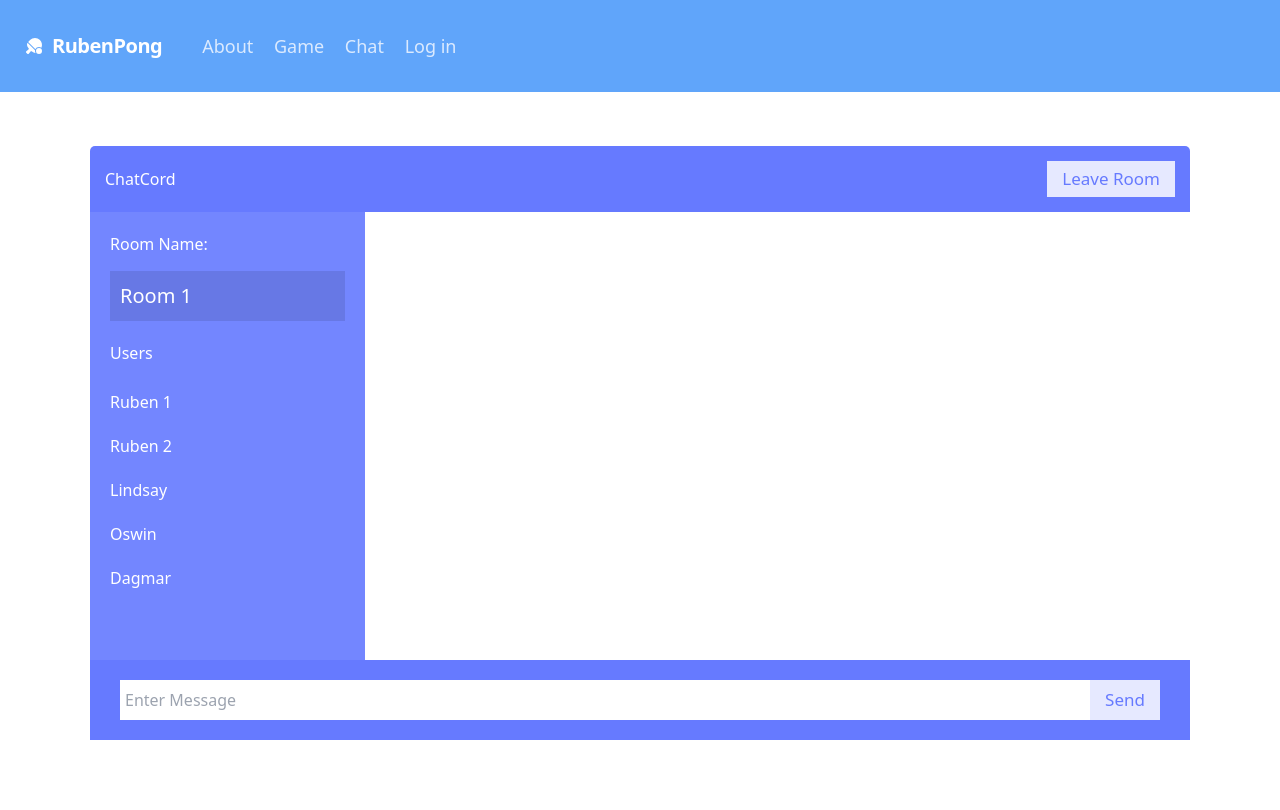
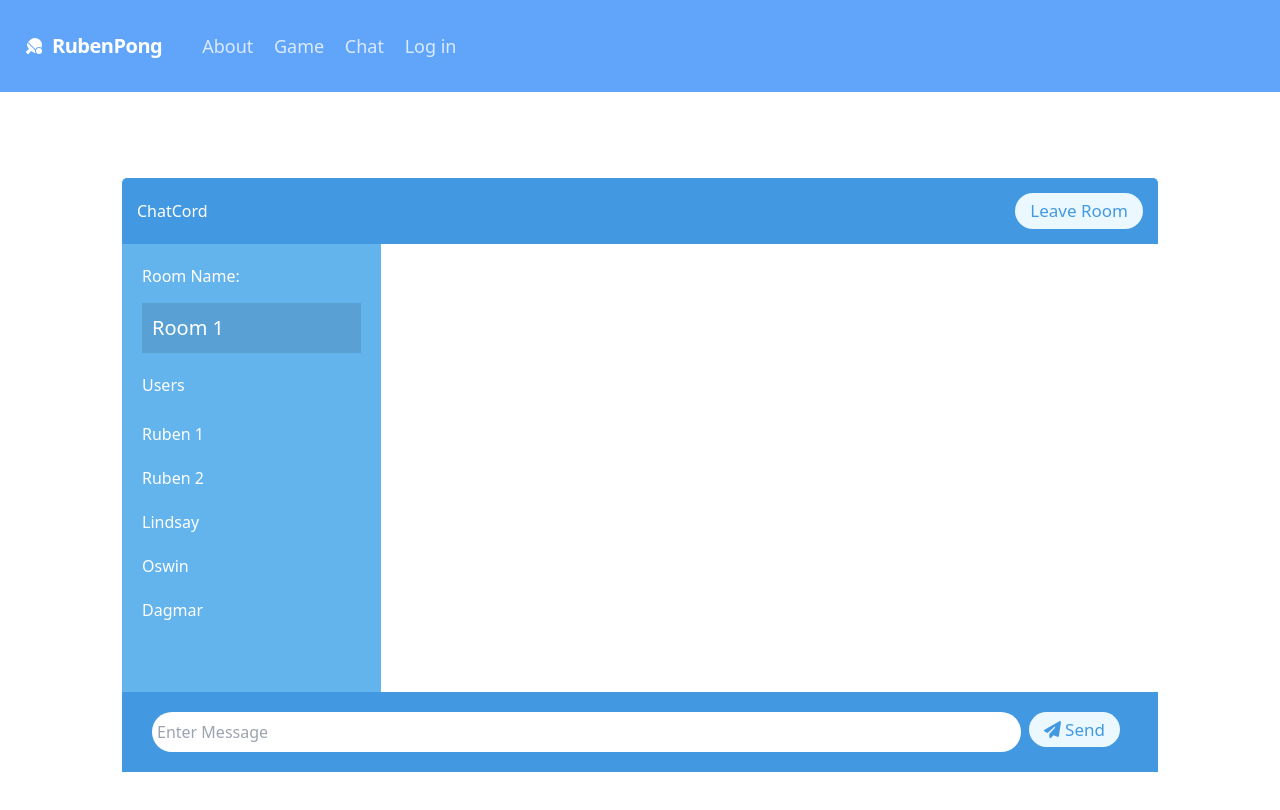
Before and after one commit to rvan-duy/42-transcendence, a Vue app in the folder frontend/rubenpong/: page /chatroom in a window 1280 px wide. Shown: the top 810 px of the page. Built offline with nearby package versions, Linux system fonts and the light colour scheme; no server answers.

Commit message:
styling completed for now

```diff
--- a/frontend/rubenpong/src/assets/chat.css
+++ b/frontend/rubenpong/src/assets/chat.css
@@ -1,9 +1,9 @@
 @import url('https://fonts.googleapis.com/css?family=Roboto&display=swap');
 
 :root {
-	--dark-color-a: #667aff;
-	--dark-color-b: #7386ff;
-	--light-color: #e6e9ff;
+	--dark-color-a: #4299e1;
+	--dark-color-b: #63b3ed;
+	--light-color: #ebf8ff;
 	--success-color: #5cb85c;
 	--error-color: #d9534f;
 }
@@ -30,6 +30,7 @@ a {
 }
 
 .btn {
+	border-radius: 20px;
 	cursor: pointer;
 	padding: 5px 15px;
 	background: var(--light-color);
--- a/frontend/rubenpong/src/views/AboutView.vue
+++ b/frontend/rubenpong/src/views/AboutView.vue
@@ -27,7 +27,7 @@ function onclickMeow(){
 </script>
 
 <template>
-  <div class="about">
+  <div class="about" style="text-align: center">
     <h1 id="about_text">
       This is an about page
     </h1>
--- a/frontend/rubenpong/src/views/ChatRoomView.vue
+++ b/frontend/rubenpong/src/views/ChatRoomView.vue
@@ -68,7 +68,7 @@ function outputMessages(message)
   <div class="chat">
     <!-- <h1 id="chat_text">This is the chat page (for now)</h1> -->
     <body>
-      <div class="chat-container">
+      <div class="chat-container p-8">
         <header class="chat-header">
           <h1><i class="fas fa-smile" /> ChatCord</h1>
           <a
@@ -100,16 +100,21 @@ function outputMessages(message)
             id="chat-form"
             @submit.prevent="chatFormSubmit($event)"
           >
+
             <input
+              style="border-radius: 20px"
               id="msg"
               type="text"
               placeholder="Enter Message"
               required
               autocomplete="off"
             >
-            <button class="btn">
-              <i class="fas fa-paper-plane" /> Send
-            </button>
+
+            <div class="px-2">
+              <button class="btn">
+                <font-awesome-icon icon="paper-plane"/> Send
+              </button>
+            </div>
           </form>
         </div>
       </div>
--- a/frontend/rubenpong/src/views/ChatView.vue
+++ b/frontend/rubenpong/src/views/ChatView.vue
@@ -8,7 +8,7 @@
     <body class="chat-body">
       <div class="join-container">
         <header class="join-header">
-          <h1 class="text-blue-500"><i class="fas fa-smile" /> ChatCord</h1>
+          <h1><i class="fas fa-smile" /> ChatCord</h1>
         </header>
         <main class="join-main">
           <form action="/chatroom">
--- a/frontend/rubenpong/src/views/GameView.vue
+++ b/frontend/rubenpong/src/views/GameView.vue
@@ -3,8 +3,8 @@
 
 <template>
   <div class="item">
-    <div>
-      <div v-if="!matched" style="text-align: center">
+    <div style="text-align: center">
+      <div v-if="!matched" >
         <h1 class="text-4xl p-16"> Wanna Match? ;)</h1>
         <div>
 
@@ -15,8 +15,8 @@
         <div class="p-2"><button class="bg-blue-300 hover:bg-blue-700 text-white font-bold py-2 px-4 rounded-full" v-if="selectGameMode" @click="createGame('ModeFiesta')">FIESTA</button></div>
         </div>
       </div>
-      <div>
-        <canvas
+      <div class="p-16">
+          <canvas class="canvas"
             id="pixels"
             width="1000"
             height="600"
@@ -227,6 +227,12 @@ document.addEventListener('keyup', stopMovePlat);
 </script>
 
 <style scoped>
+.canvas {
+    padding: 0;
+    margin: auto;
+    display: block;
+    width: 800px;
+}
 /* .item {
 	image-rendering: pixelated;
 	margin-top: 2rem;
```
Lines whose indentation alone changed are shown as unchanged.
